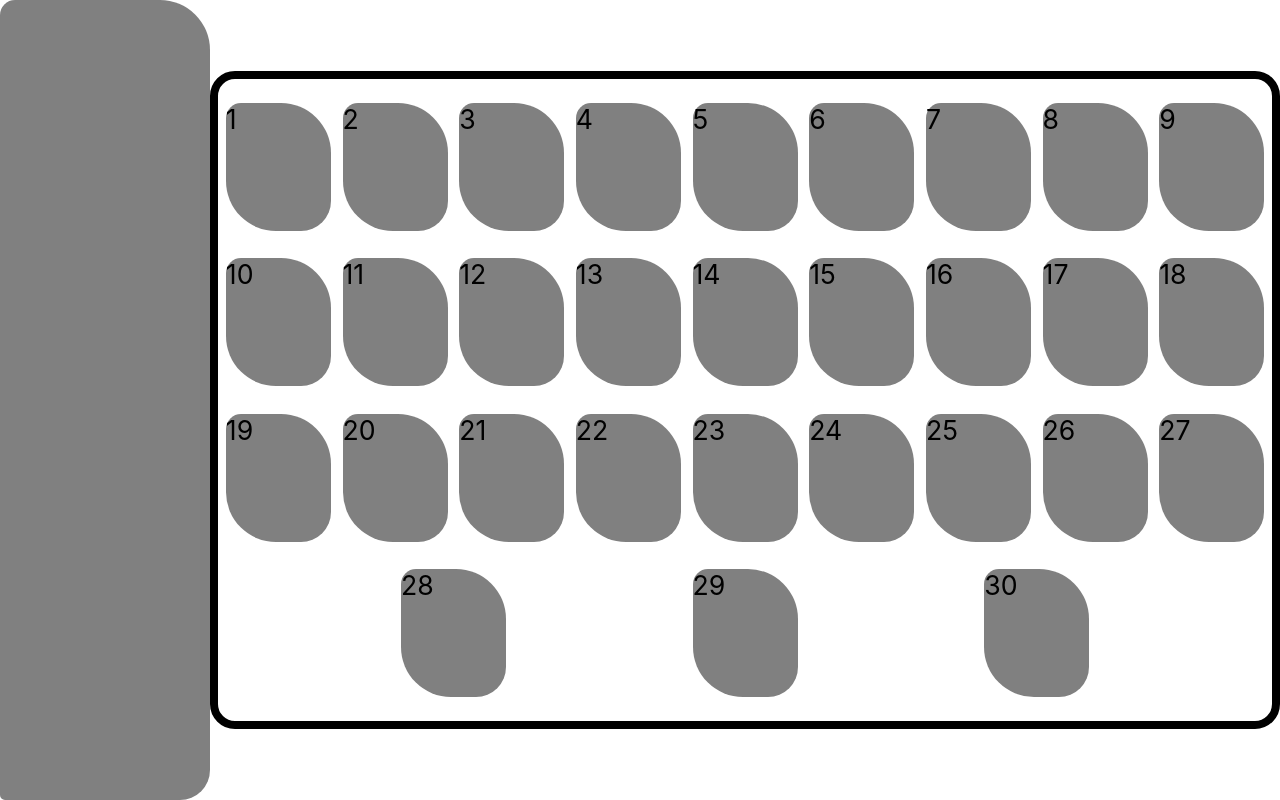
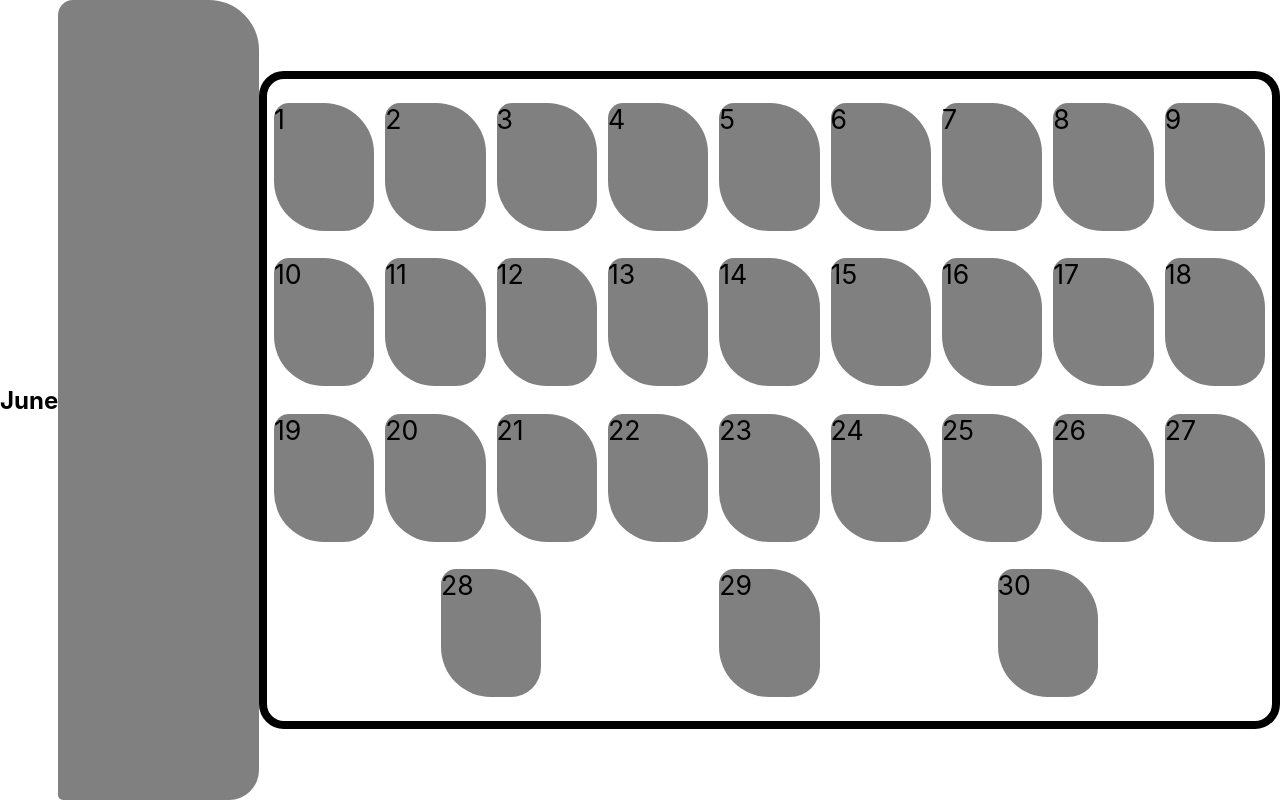
Before and after one commit to Andrewhli06/calendarApp, a React (Create React App) app in the folder calendarapp/: page / in a window 1280 px wide. Built offline with nearby package versions, Linux system fonts and the light colour scheme.

Commit message:
tried to implement the name of the current month but isnt showing for some reason will continue tommorow

```diff
--- a/calendarapp/src/components/Flexbox.js
+++ b/calendarapp/src/components/Flexbox.js
@@ -5,12 +5,31 @@ function Taskbar() {
     const date = new Date();
     const month = date.getMonth(); // 0-11 (0 = January, 11 = December)
     const year = date.getFullYear();
+    const monthNames = {
+        0: "January",
+        1: "February",
+        2: "March",
+        3: "April",
+        4: "May",
+        5: "June",
+        6: "July",
+        7: "August",
+        8: "September",
+        9: "October",
+        10: "November",
+        11: "December"
+    }
+
     const daysInMonth = new Date(year, month + 1, 0).getDate(); // Get the number of days in the current mont
 
     const days = Array.from({ length: daysInMonth }, (_, i) => i + 1);
 
+    const currentMonthName = monthNames[month];
+
     return (
+        <div>
             <div className= "taskBody">
+                <div className="whatMonth">{currentMonthName}</div>
                 <div className= "taskbar"></div>
              <div className="calBody">
                 {days.map((day) => (
@@ -20,6 +39,7 @@ function Taskbar() {
             ))}
          </div>
         </div>
+        </div>
     )
 }
 
--- a/calendarapp/src/components/calendar.css
+++ b/calendarapp/src/components/calendar.css
@@ -19,3 +19,13 @@
     width: 10%;
     font-size: 20pt;
 }
+
+.whatMonth {
+    color: black;
+    display: flex;
+    flex-direction: column;
+    justify-content: center;
+    align-items: center;
+    font-size: 1.5rem;
+    font-weight: bold;
+}
```
Also changed, not shown: calendarapp/src/components/Taskbar.css (line endings or trailing spaces). Lines whose indentation alone changed are shown as unchanged.
